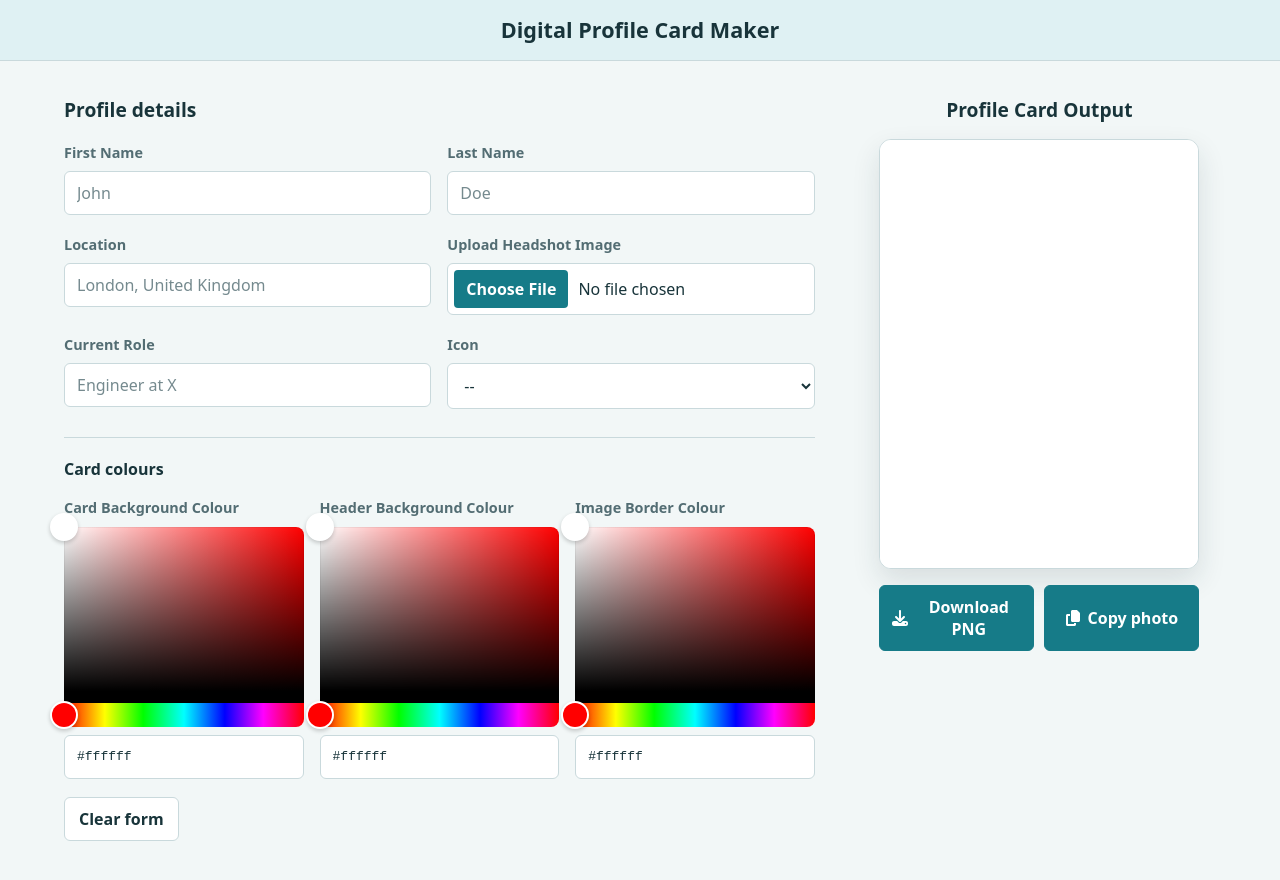
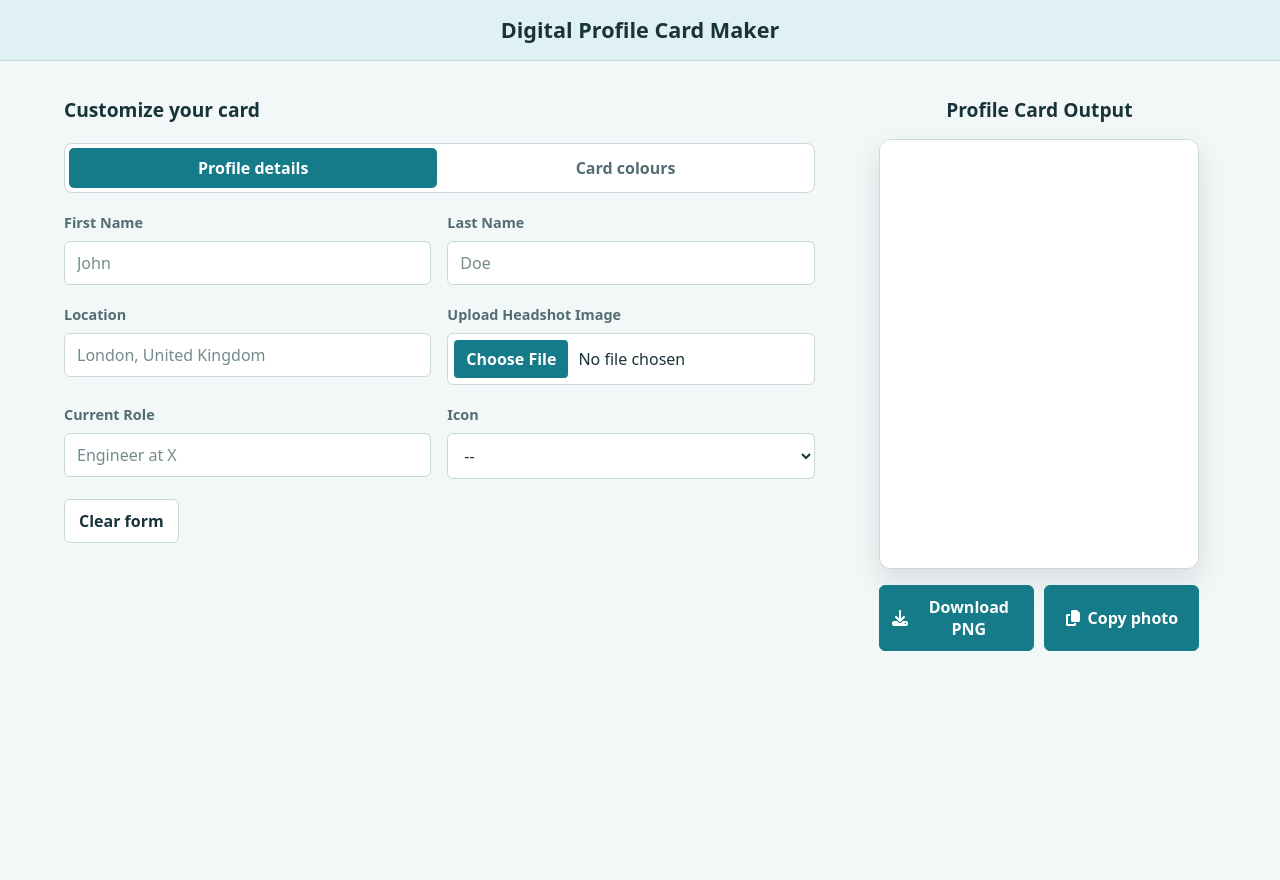
Before and after one commit to KP1709/DigitalProfileCardMaker, a React (Vite) app: page / in a window 1280 px wide. Shown: the top 880 px of the page. After the commit the page ends 800 px from the top, so only its background shows below. Built offline with nearby package versions, Linux system fonts and the light colour scheme.

Commit message:
Add tabs to split form sections

```diff
--- a/src/components/CardMaker.jsx
+++ b/src/components/CardMaker.jsx
@@ -3,6 +3,7 @@ import { FontAwesomeIcon } from "@fortawesome/react-fontawesome";
 import { faCopy, faDownload, faOtter, faDog, faFish, faDragon, faSpider, faDove, faHippo } from "@fortawesome/free-solid-svg-icons";
 import styles from "../styles/CardMaker.module.css";
 import ColourControl from "./ColourControl.jsx";
+import { TabGroup, TabPanel } from "./TabGroup.jsx";
 import useCardImage from "../hooks/useCardImage.js";
 import { clearSessionState, readSessionState, writeSessionState } from "../lib/sessionStorage.js";
 
@@ -18,14 +19,15 @@ const initialUserData = {
 const initialColourCustomise = {
     headerBgColour: "#ffffff",
     cardBgColour: "#ffffff",
-    imageBorderColour: "#ffffff"
+    imageBorderColour: "#ffffff",
+    textColour: "#000000",
+    iconColour: "#000000"
 };
 
 const CardMaker = () => {
     const [userData, setUserData] = useState(() => readSessionState("userData", initialUserData));
 
     const [colourCustomise, setColourCustomise] = useState(() => readSessionState("colourCustomise", initialColourCustomise));
-
     const { cardRef, copyImage, downloadImage, isBusy, status } = useCardImage();
     const imageInputRef = useRef(null);
 
@@ -89,7 +91,9 @@ const CardMaker = () => {
         <main className={styles.layout}>
             {/* Form section */}
             <form className={styles.form}>
-                <h2 className={styles.sectionTitle}>Profile details</h2>
+                <h2 className={styles.sectionTitle}>Customize your card</h2>
+                <TabGroup label="Card settings" defaultActiveTab="profile">
+                    <TabPanel id="profile" label="Profile details">
                         <div className={styles.field}>
                             <label className={styles.label} htmlFor="firstName">First Name</label>
                             <input
@@ -167,9 +171,9 @@ const CardMaker = () => {
                                 <option value="spider">Spider</option>
                             </select>
                         </div>
+                    </TabPanel>
 
-                <section className={styles.colourSection} aria-label="Card colours">
-                    <h3 className={styles.groupTitle}>Card colours</h3>
+                    <TabPanel id="colours" label="Card colours" variant="colours">
                         <ColourControl
                             id="cardBgColour"
                             label="Card Background Colour"
@@ -188,10 +192,23 @@ const CardMaker = () => {
                             value={colourCustomise.imageBorderColour}
                             onChange={(value) => setColourCustomise(prevData => ({ ...prevData, imageBorderColour: value }))}
                         />
+                        <ColourControl
+                            id="textColour"
+                            label="Text Colour"
+                            value={colourCustomise.textColour}
+                            onChange={(value) => setColourCustomise(prevData => ({ ...prevData, textColour: value }))}
+                        />
+                        <ColourControl
+                            id="iconColour"
+                            label="Icon Colour"
+                            value={colourCustomise.iconColour}
+                            onChange={(value) => setColourCustomise(prevData => ({ ...prevData, iconColour: value }))}
+                        />
+                    </TabPanel>
+                </TabGroup>
                 <button className={styles.clearButton} type="button" onClick={clearForm}>
                     Clear form
                 </button>
-                </section>
             </form>
 
             {/* Output section */}
@@ -202,11 +219,11 @@ const CardMaker = () => {
                         {userData.image != '' && <img src={userData.image} className={styles.portrait} alt="Profile Picture" style={{ borderColor: colourCustomise.imageBorderColour }} />}
                     </div>
 
-                    <div className={styles.cardBody} style={{ backgroundColor: colourCustomise.cardBgColour }}>
+                    <div className={styles.cardBody} style={{ backgroundColor: colourCustomise.cardBgColour, "--card-text-colour": colourCustomise.textColour }}>
                         <span className={`${styles.cardText} ${styles.cardName}`}>{userData.firstName} {userData.lastName}</span>
                         <span className={`${styles.cardText} ${styles.cardLocation}`}>{userData.location}</span>
                         <p className={`${styles.cardText} ${styles.cardRole}`}>{userData.role}</p>
-                        {userData.icon !== "" && <FontAwesomeIcon className={styles.cardIcon} icon={displayIcon()} size="1x" />}
+                        {userData.icon !== "" && <FontAwesomeIcon className={styles.cardIcon} icon={displayIcon()} size="1x" style={{ color: colourCustomise.iconColour }} />}
                     </div>
                 </div>
                 <div className={styles.exportActions}>
--- /dev/null
+++ b/src/components/TabGroup.jsx
@@ -0,0 +1,92 @@
+import { Children, cloneElement, useRef, useState } from "react";
+import PropTypes from "prop-types";
+import styles from "../styles/Tabs.module.css";
+
+const TabPanel = ({ id, active = false, variant = "default", children }) => (
+    <div
+        className={`${styles.tabPanel} ${variant === "colours" ? styles.colourPanel : ""}`}
+        id={`${id}-panel`}
+        role="tabpanel"
+        aria-labelledby={`${id}-tab`}
+        hidden={!active}>
+        {children}
+    </div>
+);
+
+TabPanel.propTypes = {
+    id: PropTypes.string.isRequired,
+    label: PropTypes.string.isRequired,
+    active: PropTypes.bool,
+    variant: PropTypes.oneOf(["default", "colours"]),
+    children: PropTypes.node.isRequired
+};
+
+const TabGroup = ({ label, defaultActiveTab, children }) => {
+    const panels = Children.toArray(children);
+    const [activeTab, setActiveTab] = useState(defaultActiveTab || panels[0]?.props.id);
+    const tabRefs = useRef({});
+
+    const selectTab = (id) => setActiveTab(id);
+
+    const handleKeyDown = (event) => {
+        const currentIndex = panels.findIndex(panel => panel.props.id === activeTab);
+        let nextIndex;
+
+        if (event.key === "ArrowRight") {
+            nextIndex = (currentIndex + 1) % panels.length;
+        } else if (event.key === "ArrowLeft") {
+            nextIndex = (currentIndex + panels.length - 1) % panels.length;
+        } else if (event.key === "Home") {
+            nextIndex = 0;
+        } else if (event.key === "End") {
+            nextIndex = panels.length - 1;
+        } else {
+            return;
+        }
+
+        event.preventDefault();
+        const nextTab = panels[nextIndex].props.id;
+        selectTab(nextTab);
+        tabRefs.current[nextTab].focus();
+    };
+
+    return (
+        <>
+            <div className={styles.tabList} role="tablist" aria-label={label}>
+                {panels.map(panel => {
+                    const { id, label: panelLabel } = panel.props;
+                    const isActive = activeTab === id;
+
+                    return (
+                        <button
+                            key={id}
+                            ref={(element) => { tabRefs.current[id] = element; }}
+                            className={`${styles.tab} ${isActive ? styles.activeTab : ""}`}
+                            id={`${id}-tab`}
+                            type="button"
+                            role="tab"
+                            aria-selected={isActive}
+                            aria-controls={`${id}-panel`}
+                            tabIndex={isActive ? 0 : -1}
+                            onClick={() => selectTab(id)}
+                            onKeyDown={handleKeyDown}>
+                            {panelLabel}
+                        </button>
+                    );
+                })}
+            </div>
+            {panels.map(panel => cloneElement(panel, {
+                key: panel.props.id,
+                active: activeTab === panel.props.id
+            }))}
+        </>
+    );
+};
+
+TabGroup.propTypes = {
+    label: PropTypes.string.isRequired,
+    defaultActiveTab: PropTypes.string,
+    children: PropTypes.node.isRequired
+};
+
+export { TabGroup, TabPanel };
--- a/src/styles/CardMaker.module.css
+++ b/src/styles/CardMaker.module.css
@@ -73,26 +73,6 @@
 
 .fileInput::file-selector-button:hover {
     background: var(--colour-accent-strong);
-}
-
-.colourSection {
-    display: grid;
-    grid-column: 1 / -1;
-    grid-template-columns: repeat(3, minmax(0, 1fr));
-    gap: 18px 16px;
-    min-width: 0;
-    margin: 8px 0 0;
-    padding: 20px 0 0;
-    border: 0;
-    border-top: 1px solid var(--colour-line);
-}
-
-.groupTitle {
-    grid-column: 1 / -1;
-    margin: 0;
-    color: var(--colour-ink);
-    font-size: 1rem;
-    font-weight: 600;
 }
 
 .clearButton {
@@ -211,6 +191,7 @@
 .cardText {
     max-width: 100%;
     margin: 0;
+    color: var(--card-text-colour);
     line-height: 1.4;
 }
 
@@ -221,13 +202,13 @@
 }
 
 .cardLocation {
-    color: var(--colour-muted);
+    color: var(--card-text-colour);
     font-size: 1.05rem;
     font-weight: 500;
 }
 
 .cardRole {
-    color: var(--colour-muted);
+    color: var(--card-text-colour);
 }
 
 .cardIcon {
@@ -259,8 +240,7 @@
         padding: 28px 16px 44px;
     }
 
-    .form,
-    .colourSection {
+    .form {
         grid-template-columns: minmax(0, 1fr);
     }
 
--- /dev/null
+++ b/src/styles/Tabs.module.css
@@ -0,0 +1,65 @@
+.tabList {
+    display: flex;
+    grid-column: 1 / -1;
+    gap: 4px;
+    min-width: 0;
+    padding: 4px;
+    border: 1px solid var(--colour-line);
+    border-radius: 8px;
+    background: var(--colour-surface);
+}
+
+.tab {
+    flex: 1;
+    min-width: 0;
+    min-height: 40px;
+    padding: 8px 12px;
+    border: 0;
+    border-radius: 5px;
+    color: var(--colour-muted);
+    background: transparent;
+    font: inherit;
+    font-weight: 600;
+    cursor: pointer;
+}
+
+.tab:hover {
+    color: var(--colour-ink);
+}
+
+.activeTab {
+    color: #ffffff;
+    background: var(--colour-accent);
+}
+
+.activeTab:hover {
+    color: #ffffff;
+    background: var(--colour-accent-strong);
+}
+
+.tab:focus-visible {
+    outline: 2px solid var(--colour-accent-strong);
+    outline-offset: 2px;
+}
+
+.tabPanel {
+    display: grid;
+    grid-column: 1 / -1;
+    grid-template-columns: repeat(2, minmax(0, 1fr));
+    gap: 20px 16px;
+    min-width: 0;
+}
+
+.tabPanel[hidden] {
+    display: none;
+}
+
+.colourPanel {
+    grid-template-columns: repeat(3, minmax(0, 1fr));
+}
+
+@media (max-width: 600px) {
+    .tabPanel {
+        grid-template-columns: minmax(0, 1fr);
+    }
+}
```
Lines whose indentation alone changed are shown as unchanged.
